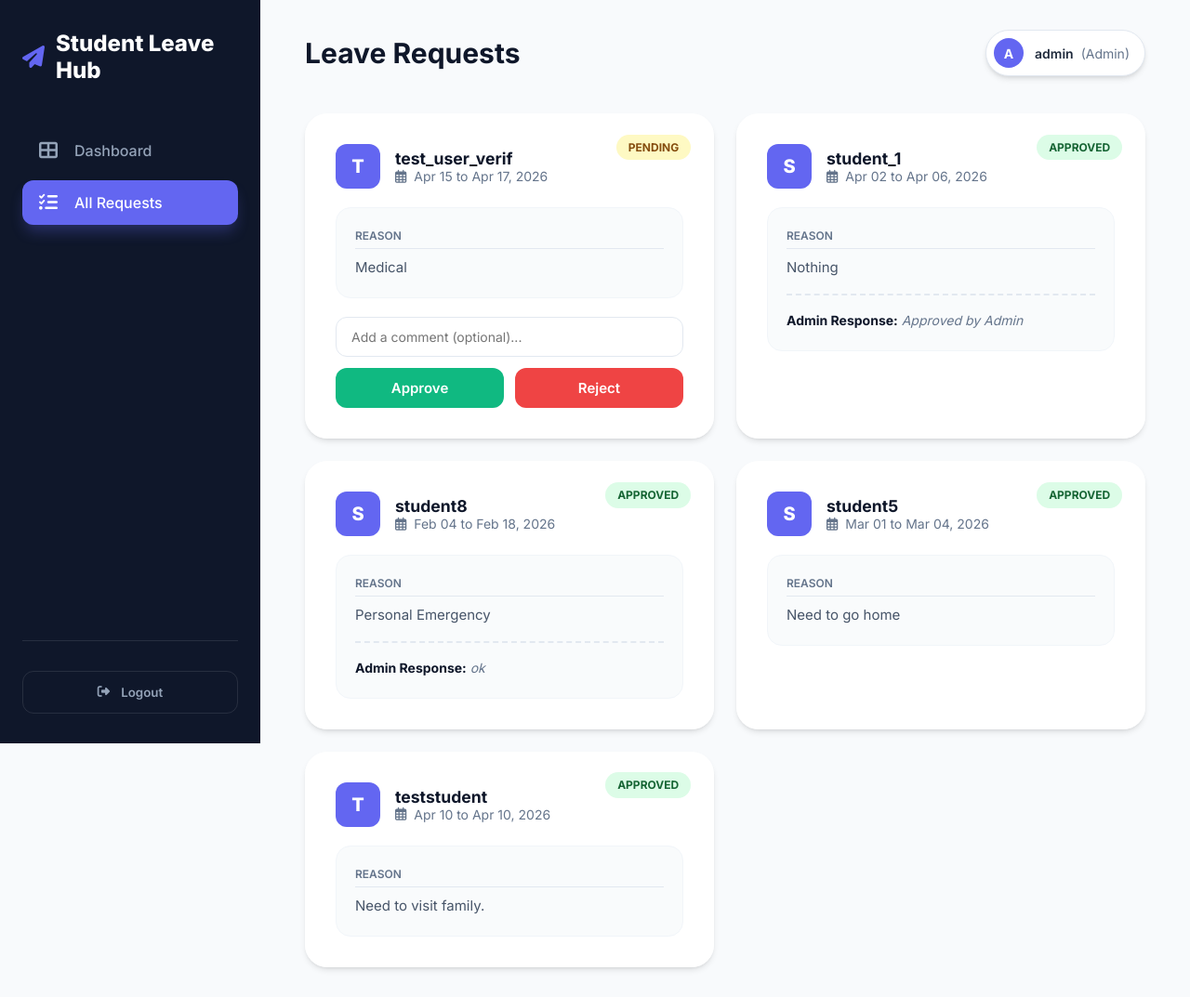
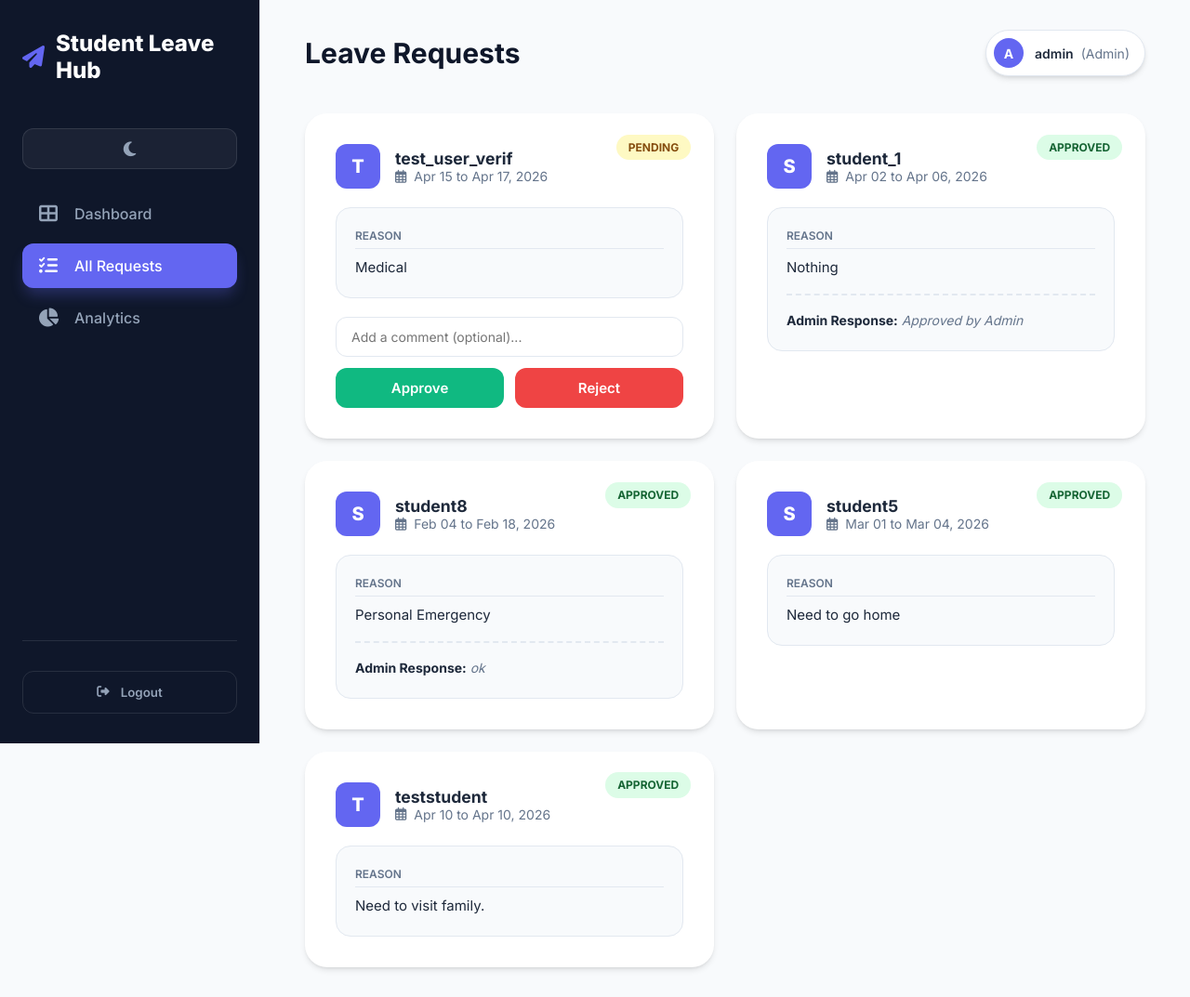
Before and after one commit to Abhilash-KK/leave-management, a Django app: page /all-requests/ in a window 1280 px wide. Shown: the whole page at 93% size. Run offline with Django 5.2, Linux system fonts and the light colour scheme; a user stored in the database is signed in; data comes from the database, SQL or seed files in the repository; parts of the project's set-up code (start-up, migrations or seed data) failed here and were passed over; some libraries are stand-ins or nearby versions.

Commit message:
feat: implement interactive calendar, document upload, admin analytics, and dark mode

```diff
--- a/leave_project/settings.py
+++ b/leave_project/settings.py
@@ -135,6 +135,10 @@ STATICFILES_STORAGE = 'whitenoise.storage.CompressedManifestStaticFilesStorage'
 
 DEFAULT_AUTO_FIELD = 'django.db.models.BigAutoField'
 
+# Media files (Uploaded documents)
+MEDIA_URL = '/media/'
+MEDIA_ROOT = os.path.join(BASE_DIR, 'media')
+
 # Email Configuration
 EMAIL_BACKEND = 'django.core.mail.backends.console.EmailBackend'
 
--- a/leaves/forms.py
+++ b/leaves/forms.py
@@ -11,7 +11,7 @@ class StudentRegistrationForm(UserCreationForm):
 class LeaveRequestForm(forms.ModelForm):
     class Meta:
         model = LeaveRequest
-        fields = ['start_date', 'end_date', 'reason']
+        fields = ['start_date', 'end_date', 'reason', 'attachment']
         widgets = {
             'start_date': forms.DateInput(attrs={'type': 'date'}),
             'end_date': forms.DateInput(attrs={'type': 'date'}),
--- a/leaves/models.py
+++ b/leaves/models.py
@@ -13,6 +13,7 @@ class LeaveRequest(models.Model):
     end_date = models.DateField(null=True, blank=True, help_text="Optional for single day leave")
     reason = models.TextField()
     status = models.CharField(max_length=20, choices=STATUS_CHOICES, default='Pending')
+    attachment = models.FileField(upload_to='leaves/attachments/', null=True, blank=True, help_text="Upload a medical certificate or proof (Optional)")
     admin_response = models.TextField(blank=True, null=True)
     created_at = models.DateTimeField(auto_now_add=True)
 
--- a/leaves/templates/leaves/base.html
+++ b/leaves/templates/leaves/base.html
@@ -10,6 +10,10 @@
     <link href="https://fonts.googleapis.com/css2?family=Inter:wght@400;500;600;700;800&display=swap" rel="stylesheet">
     <!-- Font Awesome -->
     <link rel="stylesheet" href="https://cdnjs.cloudflare.com/ajax/libs/font-awesome/6.4.0/css/all.min.css">
+    <!-- Chart.js -->
+    <script src="https://cdn.jsdelivr.net/npm/chart.js"></script>
+    <!-- FullCalendar -->
+    <script src="https://cdn.jsdelivr.net/npm/fullcalendar@6.1.10/index.global.min.js"></script>
     <style>
         :root {
             --primary: #6366f1;
@@ -21,6 +25,7 @@
             --danger: #ef4444;
             --bg-main: #f8fafc;
             --bg-sidebar: #0f172a;
+            --bg-card: #ffffff;
             --text-main: #1e293b;
             --text-muted: #64748b;
             --border: #e2e8f0;
@@ -29,11 +34,23 @@
             --card-shadow-hover: 0 20px 25px -5px rgb(0 0 0 / 0.1), 0 8px 10px -6px rgb(0 0 0 / 0.1);
         }
 
+        [data-theme="dark"] {
+            --bg-main: #0f172a;
+            --bg-sidebar: #020617;
+            --bg-card: #1e293b;
+            --text-main: #f1f5f9;
+            --text-muted: #94a3b8;
+            --border: #334155;
+            --glass: rgba(30, 41, 59, 0.8);
+            --card-shadow: 0 10px 15px -3px rgba(0, 0, 0, 0.3);
+        }
+
         * {
             margin: 0;
             padding: 0;
             box-sizing: border-box;
             font-family: 'Inter', sans-serif;
+            transition: background-color 0.3s, border-color 0.3s, color 0.3s;
         }
 
         body {
@@ -56,6 +73,7 @@
             padding: 2rem 1.5rem;
             color: white;
             z-index: 1000;
+            border-right: 1px solid var(--border);
         }
 
         .brand {
@@ -173,13 +191,42 @@
         }
 
         /* COMMON UI COMPONENTS */
-        .glass-card {
-            background: rgba(255, 255, 255, 0.9);
+        .glass-card, .card {
+            background: var(--bg-card);
             backdrop-filter: blur(12px);
-            border: 1px solid rgba(255, 255, 255, 0.3);
+            border: 1px solid var(--border);
             border-radius: 1.5rem;
             padding: 2rem;
             box-shadow: var(--card-shadow);
+            transition: all 0.3s ease;
+        }
+
+        .glass-card:hover {
+            box-shadow: var(--card-shadow-hover);
+        }
+
+        /* THEME TOGGLE */
+        .theme-toggle {
+            background: rgba(255, 255, 255, 0.05);
+            border: 1px solid rgba(255, 255, 255, 0.1);
+            color: #94a3b8;
+            padding: 0.75rem;
+            border-radius: 0.75rem;
+            cursor: pointer;
+            display: flex;
+            align-items: center;
+            justify-content: center;
+            margin-bottom: 1.5rem;
+            transition: all 0.2s;
+        }
+
+        .theme-toggle:hover {
+            background: rgba(255, 255, 255, 0.1);
+            color: white;
+        }
+
+        .theme-toggle i {
+            font-size: 1.125rem;
         }
 
         .button {
@@ -273,6 +320,10 @@
             <span>Student Leave Hub</span>
         </a>
 
+        <button id="theme-toggle" class="theme-toggle" title="Toggle Dark Mode">
+            <i class="fas fa-moon"></i>
+        </button>
+
         <nav>
             <ul>
                 <li class="nav-item">
@@ -287,6 +338,12 @@
                     <a href="{% url 'all_requests' %}" class="nav-link {% if request.resolver_match.url_name == 'all_requests' %}active{% endif %}">
                         <i class="fas fa-tasks"></i>
                         <span>All Requests</span>
+                    </a>
+                </li>
+                <li class="nav-item">
+                    <a href="{% url 'analytics' %}" class="nav-link {% if request.resolver_match.url_name == 'analytics' %}active{% endif %}">
+                        <i class="fas fa-chart-pie"></i>
+                        <span>Analytics</span>
                     </a>
                 </li>
                 {% endif %}
@@ -355,12 +412,34 @@
     </main>
 
     <script>
-        // Simple main content animation
+        // Prevent theme flash
+        const savedTheme = localStorage.getItem('theme') || 'light';
+        document.documentElement.setAttribute('data-theme', savedTheme);
+
         document.addEventListener('DOMContentLoaded', () => {
             const main = document.querySelector('main');
             main.style.opacity = '0';
             main.style.transition = 'opacity 0.4s ease-out';
             setTimeout(() => main.style.opacity = '1', 50);
+
+            // Theme Toggle Logic
+            const themeToggle = document.getElementById('theme-toggle');
+            const themeIcon = themeToggle.querySelector('i');
+
+            const updateIcon = (theme) => {
+                themeIcon.className = theme === 'dark' ? 'fas fa-sun' : 'fas fa-moon';
+            };
+
+            updateIcon(savedTheme);
+
+            themeToggle.addEventListener('click', () => {
+                const currentTheme = document.documentElement.getAttribute('data-theme');
+                const newTheme = currentTheme === 'dark' ? 'light' : 'dark';
+
+                document.documentElement.setAttribute('data-theme', newTheme);
+                localStorage.setItem('theme', newTheme);
+                updateIcon(newTheme);
+            });
         });
     </script>
 </body>
--- a/leaves/templates/leaves/request_list.html
+++ b/leaves/templates/leaves/request_list.html
@@ -30,7 +30,7 @@
                     {{ request.user.username|first|upper }}
                 </div>
                 <div>
-                    <div style="font-weight: 700; color: #0f172a; font-size: 1.1rem;">{{ request.user.username }}</div>
+                    <div style="font-weight: 700; color: var(--text-main); font-size: 1.1rem;">{{ request.user.username }}</div>
                     <div style="font-size: 0.875rem; color: var(--text-muted); display: flex; align-items: center; gap: 0.5rem;">
                         <i class="far fa-calendar-alt"></i>
                         {{ request.start_date|date:"M d" }}
@@ -39,13 +39,21 @@
                 </div>
             </div>
 
-            <div style="background: rgba(248, 250, 252, 0.8); padding: 1.25rem; border-radius: 1rem; font-size: 0.9375rem; color: #475569; line-height: 1.6; border: 1px solid #f1f5f9;">
-                <div style="font-weight: 600; color: #64748b; font-size: 0.75rem; text-transform: uppercase; margin-bottom: 0.5rem; border-bottom: 1px solid #e2e8f0; padding-bottom: 0.25rem;">Reason</div>
+            <div style="background: var(--bg-main); padding: 1.25rem; border-radius: 1rem; font-size: 0.9375rem; color: var(--text-main); line-height: 1.6; border: 1px solid var(--border);">
+                <div style="font-weight: 600; color: var(--text-muted); font-size: 0.75rem; text-transform: uppercase; margin-bottom: 0.5rem; border-bottom: 1px solid var(--border); padding-bottom: 0.25rem;">Reason</div>
                 {{ request.reason }}
 
+                {% if request.attachment %}
+                <div style="margin-top: 1rem; padding-top: 0.75rem; border-top: 1px solid var(--border);">
+                    <a href="{{ request.attachment.url }}" target="_blank" style="display: flex; align-items: center; gap: 0.5rem; color: var(--primary); text-decoration: none; font-size: 0.8125rem; font-weight: 600;">
+                        <i class="fas fa-paperclip"></i> View Proof / Attachment
+                    </a>
+                </div>
+                {% endif %}
+
                 {% if request.admin_response %}
-                <div style="margin-top: 1rem; padding-top: 1rem; border-top: 2px dashed #e2e8f0; font-size: 0.875rem; color: var(--text-muted); font-style: italic;">
-                    <strong style="color: #0f172a; font-style: normal;">Admin Response:</strong> {{ request.admin_response }}
+                <div style="margin-top: 1rem; padding-top: 1rem; border-top: 2px dashed var(--border); font-size: 0.875rem; color: var(--text-muted); font-style: italic;">
+                    <strong style="color: var(--text-main); font-style: normal;">Admin Response:</strong> {{ request.admin_response }}
                 </div>
                 {% endif %}
             </div>
--- a/leaves/urls.py
+++ b/leaves/urls.py
@@ -12,4 +12,6 @@ urlpatterns = [
     path('profile/', views.ProfileUpdateView.as_view(), name='profile'),
     path('my-requests/', views.MyRequestsListView.as_view(), name='my_requests'),
     path('all-requests/', views.LeaveRequestListView.as_view(), name='all_requests'),
+    path('analytics/', views.AdminAnalyticsView.as_view(), name='analytics'),
+    path('api/events/', views.leave_events, name='leave_events'),
 ]
--- a/leaves/views.py
+++ b/leaves/views.py
@@ -8,6 +8,56 @@ from django.conf import settings
 from .models import LeaveRequest, StudentProfile
 from .forms import LeaveRequestForm, StudentRegistrationForm, UserUpdateForm, StudentProfileForm
 from django.contrib import messages
+from django.db.models import Count
+from django.http import JsonResponse
+import json
+
+def leave_events(request):
+    if not request.user.is_authenticated:
+        return JsonResponse([], safe=False)
+
+    if request.user.is_staff:
+        leaves = LeaveRequest.objects.filter(status='Approved')
+    else:
+        leaves = LeaveRequest.objects.filter(user=request.user)
+
+    events = []
+    for leave in leaves:
+        color = '#10b981' if leave.status == 'Approved' else '#f59e0b' if leave.status == 'Pending' else '#ef4444'
+        events.append({
+            'title': f"{leave.user.username} ({leave.status})",
+            'start': leave.start_date.isoformat(),
+            'end': (leave.end_date or leave.start_date).isoformat(),
+            'allDay': True,
+            'backgroundColor': color,
+            'borderColor': color,
+        })
+    return JsonResponse(events, safe=False)
+from django.db.models import Count
+import json
+
+class AdminAnalyticsView(LoginRequiredMixin, UserPassesTestMixin, TemplateView):
+    template_name = 'leaves/analytics.html'
+
+    def test_func(self):
+        return self.request.user.is_staff
+
+    def get_context_data(self, **kwargs):
+        context = super().get_context_data(**kwargs)
+
+        # Status distribution
+        status_data = LeaveRequest.objects.values('status').annotate(count=Count('status'))
+        context['status_labels'] = json.dumps([item['status'] for item in status_data])
+        context['status_counts'] = json.dumps([item['count'] for item in status_data])
+
+        # Leaves per department
+        dept_data = StudentProfile.objects.values('department').annotate(count=Count('user__leave_requests'))
+        dept_data = [d for d in dept_data if d['department']]
+        context['dept_labels'] = json.dumps([item['department'] for item in dept_data])
+        context['dept_counts'] = json.dumps([item['count'] for item in dept_data])
+
+        context['header_title'] = "Admin Analytics"
+        return context
 
 class DashboardView(LoginRequiredMixin, TemplateView):
     template_name = 'leaves/dashboard.html'
```
Also changed, not shown: leaves/templates/leaves/analytics.html (added, +88 -0 lines), leaves/templates/leaves/dashboard.html (+31 -0 lines), leaves/templates/leaves/request_form.html (+4 -4 lines), leaves/migrations/0002_leaverequest_attachment.py (added).
